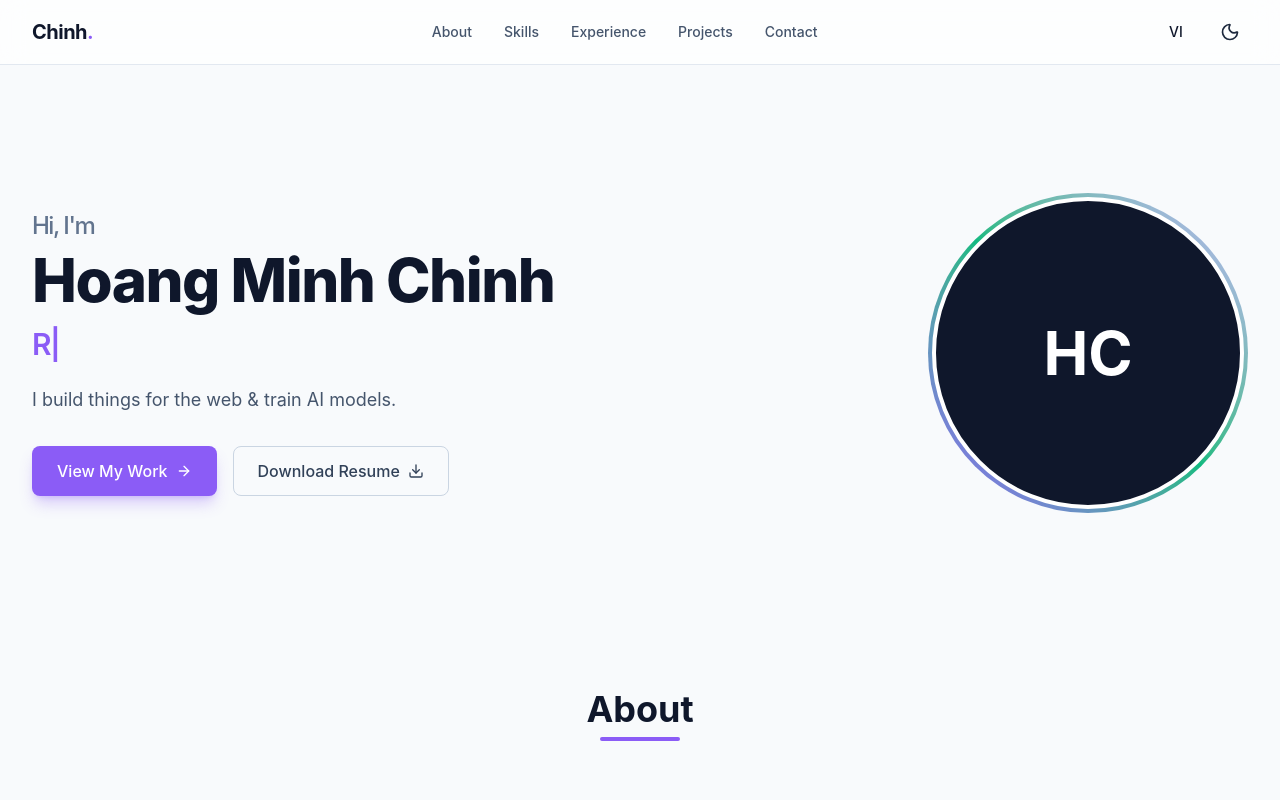
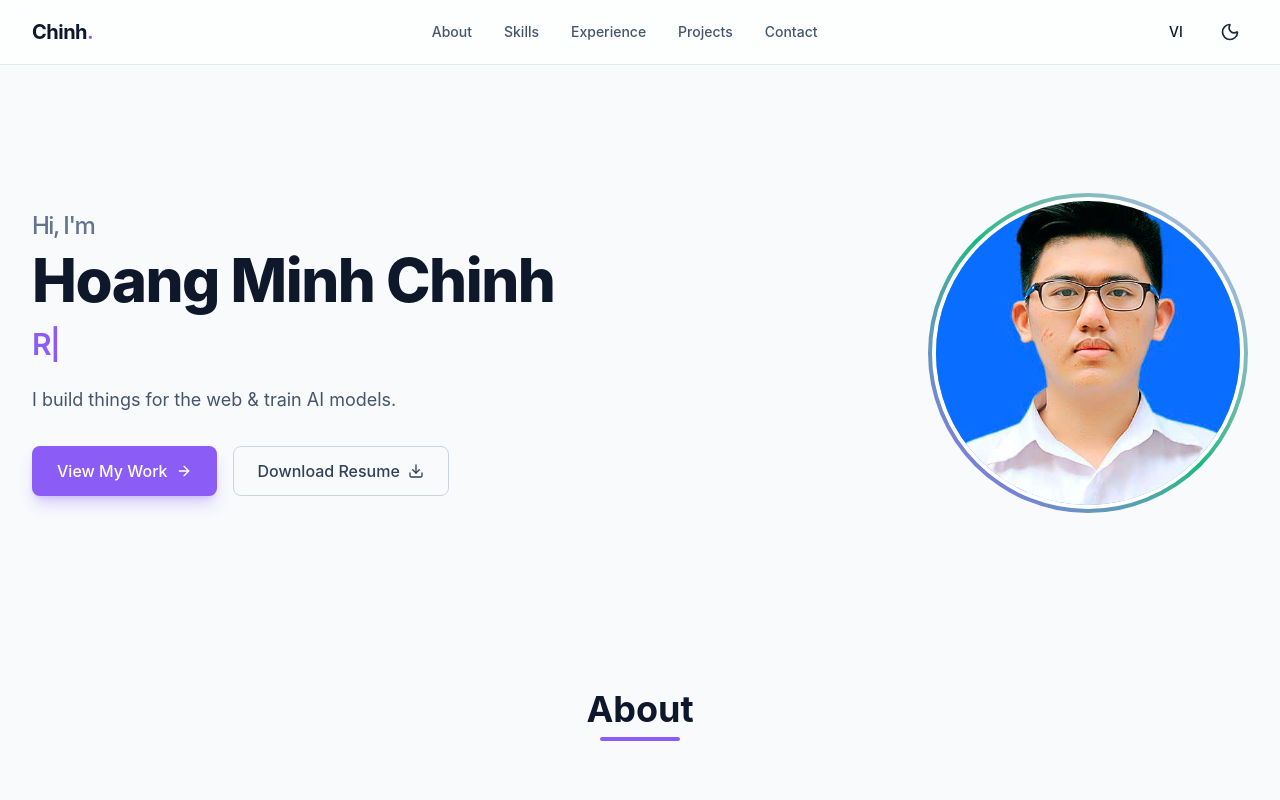
Before and after one commit to Hoangminhchinh1409/Porfolio, a React (Vite) app: page / in a window 1280 px wide. Shown: the top 800 px of the page. Built offline with nearby package versions, Linux system fonts and the light colour scheme.

Commit message:
Update image

```diff
--- a/src/components/Contact.jsx
+++ b/src/components/Contact.jsx
@@ -94,7 +94,7 @@ const Contact = () => {
                 </div>
                 <div>
                   <p className="text-sm text-slate-500 dark:text-slate-400">LinkedIn</p>
-                  <a href="#" className="text-lg font-medium text-slate-900 dark:text-slate-100 hover:text-accent transition-colors">
+                  <a href="https://www.linkedin.com/in/minhchinh-hoang-undefined-a63a45353/?skipRedirect=true" className="text-lg font-medium text-slate-900 dark:text-slate-100 hover:text-accent transition-colors">
                     Hoang Minh Chinh
                   </a>
                 </div>
--- a/src/components/Hero.jsx
+++ b/src/components/Hero.jsx
@@ -101,8 +101,7 @@ const Hero = () => {
           >
             <div className="relative w-64 h-64 md:w-80 md:h-80 rounded-full p-1 bg-linear-to-tr from-accent via-neon to-accent-light animate-spin-slow">
               <div className="w-full h-full rounded-full overflow-hidden bg-slate-900 flex items-center justify-center border-4 border-white dark:border-slate-900">
-                <div className="text-white text-6xl font-bold">HC</div>
-                {/* Fallback avatar if no image provided yet */}
+                <img src="/photos/1785978574209_5059120639947113726_5059120639947113726_1a8957d68b85b850b122e325150052db.jpg" alt="Hoang Minh Chinh" className="w-full h-full object-cover" />
               </div>
             </div>
           </motion.div>
```
Also changed, not shown: public/photos/1785978574209_5059120639947113726_5059120639947113726_1a8957d68b85b850b122e325150052db.jpg (added).
